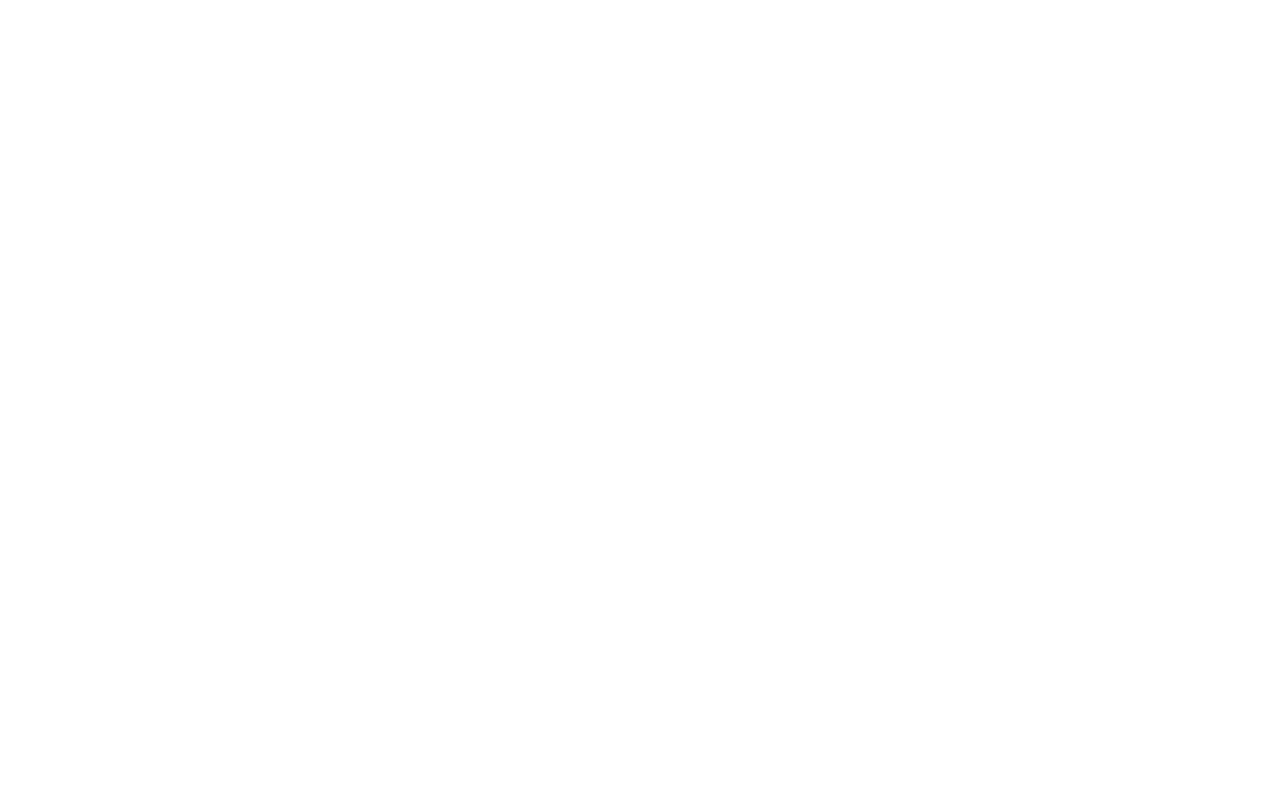
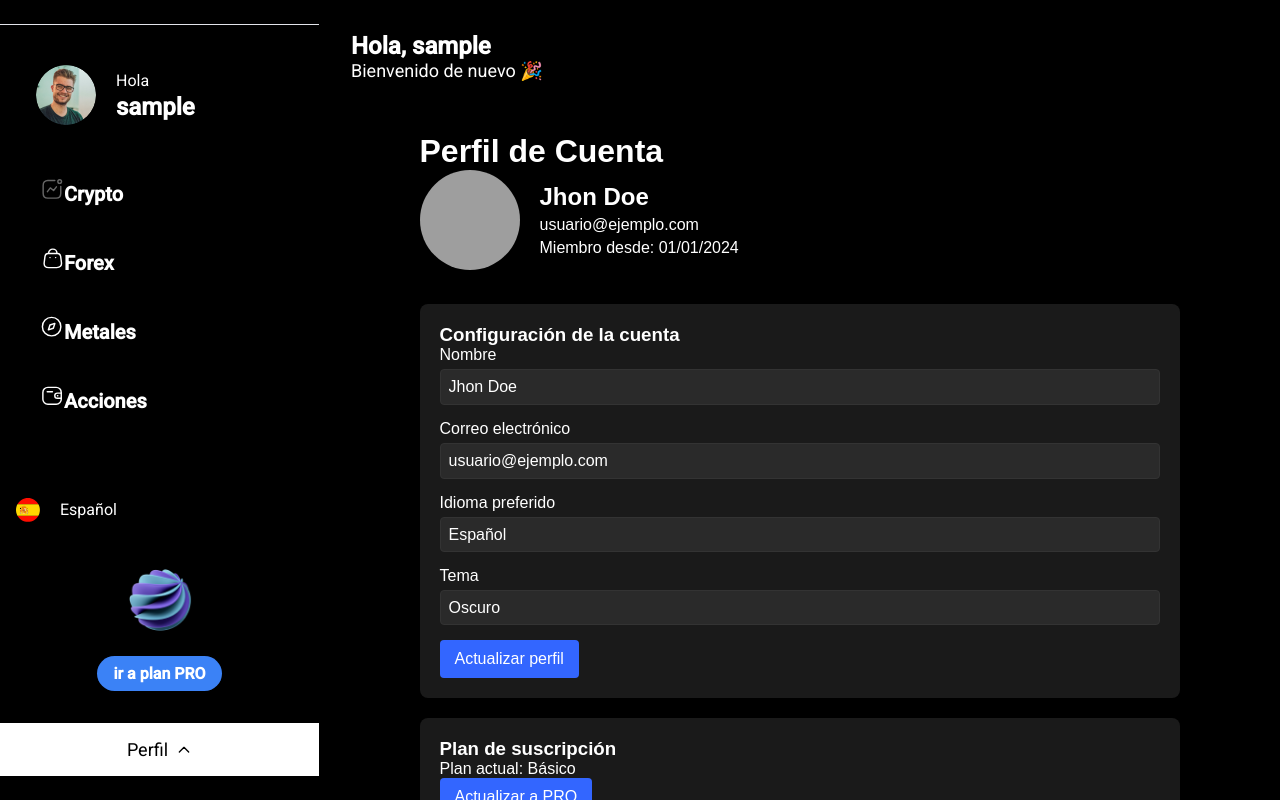
Before and after one commit to Alain-Colombia-Arbitrage-Mev/predictx-front-vue, a Vue app: page /profile in a window 1280 px wide. Before the commit this address had no page. Built offline with nearby package versions, Linux system fonts and the light colour scheme; sample sign-in values are in the browser's storage; grey boxes are pictures that could not be loaded.

Commit message:
added profile

```diff
--- a/src/components/Sidebar.vue
+++ b/src/components/Sidebar.vue
@@ -74,7 +74,7 @@
       this.$emit("section-change", section);
     },
     handleAccountSettingsClick() {
-      console.log("Se hizo clic en Account Settings");
+      this.$router.push({ name: "profile" });
     },
     handleLogoutClick() {
       service.logout();
--- a/src/main.js
+++ b/src/main.js
@@ -13,6 +13,7 @@
 import Dashboard from "./pages/Dashboard.vue";
 import Signals from "./pages/Signals.vue";
 import Plans from "./pages/Plans.vue";
+import Profile from "./pages/Profile.vue";
 
 import IPhone1415ProMax from "./pages/IPhone1415ProMax.vue";
 import IPhone8Plus from "./pages/IPhone8Plus.vue";
@@ -34,7 +35,8 @@
     meta: { requiresAuth: true }, // Necesita autenticación
     children: [
       { path: "signals/:symbol", name: "signals", component: Signals, props: true, meta: { requiresAuth: true } },
-      { path: "/plans", name: "upgrade", component: Plans, props: true, meta: { requiresAuth: true } }
+      { path: "/plans", name: "upgrade", component: Plans, props: true, meta: { requiresAuth: true } },
+      { path: "/profile", name: "profile", component: Profile, props: true, meta: { requiresAuth: true } }
     ]
   },
   { path: "/iphone-14-15-pro-max-1", name: "IPhone1415ProMax", component: IPhone1415ProMax },
--- /dev/null
+++ b/src/pages/Profile.vue
@@ -0,0 +1,148 @@
+<template>
+  <div class="profile-container">
+    <h1>Perfil de Cuenta</h1>
+    <div class="profile-info">
+      <div class="avatar">
+        <img :src="user.avatarUrl" alt="Avatar del usuario">
+      </div>
+      <div class="user-details">
+        <h2>{{ user.name }}</h2>
+        <p>{{ user.email }}</p>
+        <p>Miembro desde: {{ user.memberSince }}</p>
+      </div>
+    </div>
+    <div class="account-settings">
+      <h3>Configuración de la cuenta</h3>
+      <form @submit.prevent="updateProfile">
+        <div class="form-group">
+          <label for="name">Nombre</label>
+          <input type="text" id="name" v-model="user.name">
+        </div>
+        <div class="form-group">
+          <label for="email">Correo electrónico</label>
+          <input type="email" id="email" v-model="user.email">
+        </div>
+        <div class="form-group">
+          <label for="language">Idioma preferido</label>
+          <select id="language" v-model="user.language">
+            <option value="es">Español</option>
+            <option value="en">English</option>
+          </select>
+        </div>
+        <div class="form-group">
+          <label for="theme">Tema</label>
+          <select id="theme" v-model="user.theme">
+            <option value="dark">Oscuro</option>
+            <option value="light">Claro</option>
+          </select>
+        </div>
+        <button type="submit" class="update-btn">Actualizar perfil</button>
+      </form>
+    </div>
+    <div class="subscription">
+      <h3>Plan de suscripción</h3>
+      <p>Plan actual: {{ user.subscription }}</p>
+      <button @click="upgradeToPro" class="upgrade-btn" v-if="user.subscription !== 'PRO'">
+        Actualizar a PRO
+      </button>
+    </div>
+  </div>
+</template>
+
+<script>
+export default {
+  data() {
+    return {
+      user: {
+        name: 'Jhon Doe',
+        email: 'usuario@ejemplo.com',
+        avatarUrl: 'ruta/a/tu/avatar.jpg',
+        memberSince: '01/01/2024',
+        language: 'es',
+        theme: 'dark',
+        subscription: 'Básico'
+      }
+    }
+  },
+  methods: {
+    updateProfile() {
+      // Lógica para actualizar el perfil
+      console.log('Perfil actualizado', this.user)
+    },
+    upgradeToPro() {
+      // Lógica para actualizar a PRO
+      console.log('Actualizando a PRO')
+    }
+  }
+}
+</script>
+
+<style scoped>
+.profile-container {
+  max-width: 800px;
+  margin: 0 auto;
+  padding: 20px;
+  color: #ffffff;
+  font-family: Arial, sans-serif;
+}
+
+h1, h2, h3 {
+  color: #ffffff;
+}
+
+.profile-info {
+  display: flex;
+  align-items: center;
+  margin-bottom: 30px;
+}
+
+.avatar img {
+  width: 100px;
+  height: 100px;
+  border-radius: 50%;
+  margin-right: 20px;
+}
+
+.user-details p {
+  margin: 5px 0;
+}
+
+.account-settings, .subscription {
+  background-color: #1a1a1a;
+  border-radius: 8px;
+  padding: 20px;
+  margin-bottom: 20px;
+}
+
+.form-group {
+  margin-bottom: 15px;
+}
+
+label {
+  display: block;
+  margin-bottom: 5px;
+}
+
+input, select {
+  width: 100%;
+  padding: 8px;
+  border-radius: 4px;
+  border: 1px solid #333;
+  background-color: #2a2a2a;
+  color: #ffffff;
+}
+
+.update-btn, .upgrade-btn {
+  background-color: #3366ff;
+  color: white;
+  padding: 10px 15px;
+  border: none;
+  border-radius: 4px;
+  cursor: pointer;
+  font-size: 16px;
+}
+
+.update-btn:hover, .upgrade-btn:hover {
+  background-color: #2952cc;
+}
+</style>
```
